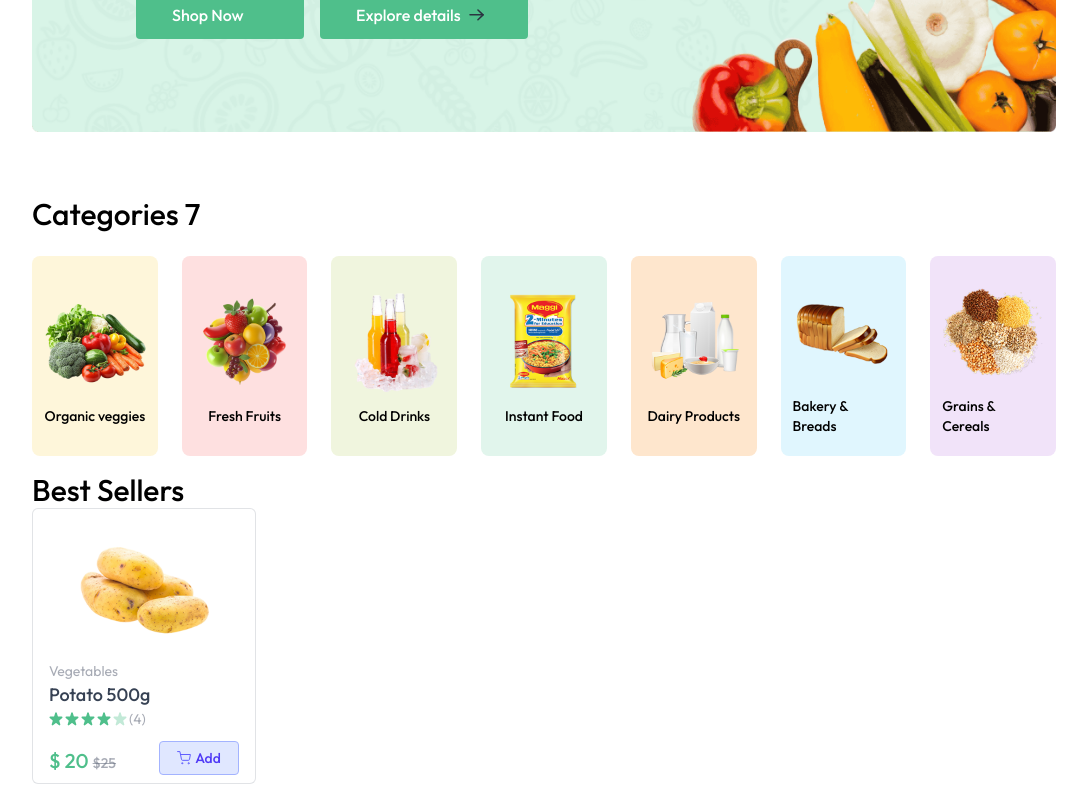
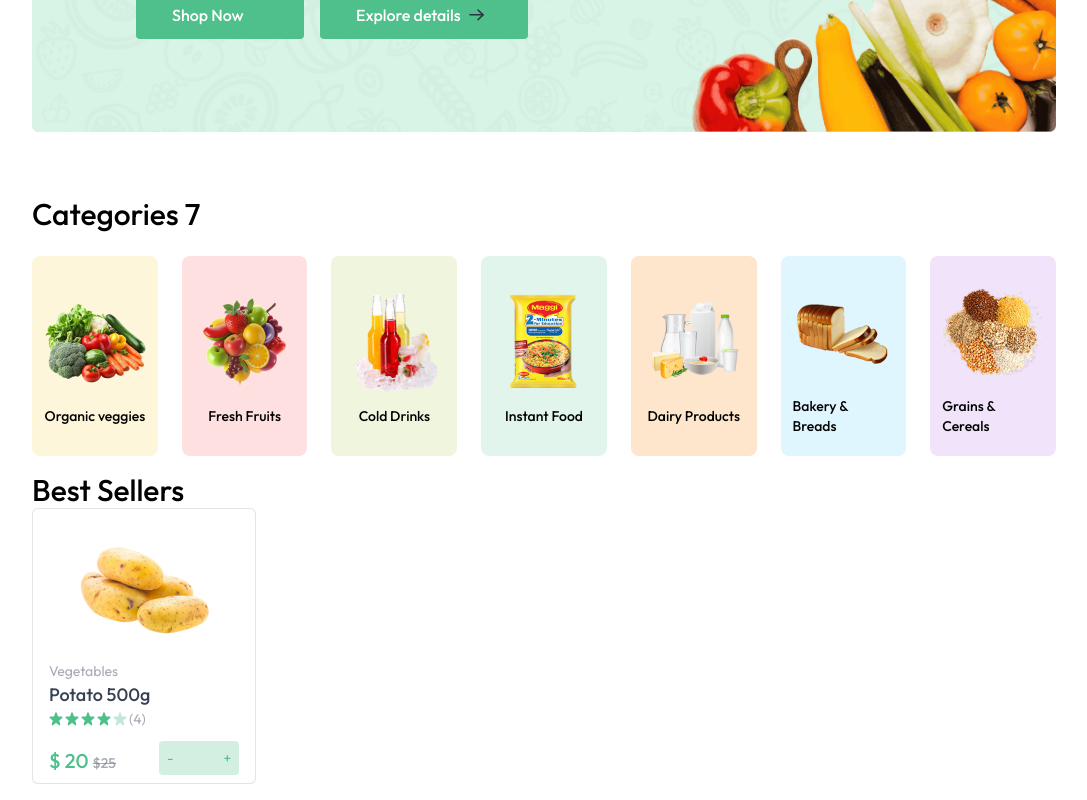
Before and after one commit to JulianaTonu/GreenShop, a React (Vite) app in the folder client/: page / in a window 1280 px wide. Both pictures are taken after a click on the button "Add". Shown: the part 356-1156 px from the top of the page, without its empty margins (96-1183 px from the left). Built offline with nearby package versions, Linux system fonts and the light colour scheme.

Commit message:
addProduct

```diff
--- a/client/src/components/ProductCard.jsx
+++ b/client/src/components/ProductCard.jsx
@@ -31,19 +31,17 @@
                     </p>
                     <div className="text-primary">
                         {!cartItems[product._id] ? (
-                            <button className="flex items-center justify-center gap-1 bg-indigo-100 border border-indigo-300 md:w-[80px] w-[64px] h-[34px] rounded text-indigo-600 font-medium" onClick={() => setCount(1)} >
-                                <svg width="14" height="14" viewBox="0 0 14 14" fill="none" xmlns="http://www.w3.org/2000/svg">
-                                    <path d="M.583.583h2.333l1.564 7.81a1.17 1.17 0 0 0 1.166.94h5.67a1.17 1.17 0 0 0 1.167-.94l.933-4.893H3.5m2.333 8.75a.583.583 0 1 1-1.167 0 .583.583 0 0 1 1.167 0m6.417 0a.583.583 0 1 1-1.167 0 .583.583 0 0 1 1.167 0" stroke="#615fff" stroke-linecap="round" stroke-linejoin="round" />
-                                </svg>
+                            <button className="flex items-center justify-center gap-1 bg-primary/10 border border-primary/60 md:w-[80px] w-[64px] h-[34px] rounded text-indigo-600 font-medium cursor-pointer" onClick={() => addToCart(product._id)} >
+                              <img src={assets.cart_icon} alt="cart_icon" srcset="" />
                                 Add
                             </button>
                         ) : (
                             <div className="flex items-center justify-center gap-2 md:w-20 w-16 h-[34px] bg-primary/25 rounded select-none">
-                                <button onClick={() => setCount((prev) => Math.max(prev - 1, 0))} className="cursor-pointer text-md px-2 h-full" >
+                                <button onClick={() => {removeFromCart(product._id)}} className="cursor-pointer text-md px-2 h-full" >
                                     -
                                 </button>
                                 <span className="w-5 text-center">{product[cartItems._id]}</span>
-                                <button onClick={() => setCount((prev) => prev + 1)} className="cursor-pointer text-md px-2 h-full" >
+                                <button onClick={() => {addToCart(product._id)}} className="cursor-pointer text-md px-2 h-full" >
                                     +
                                 </button>
                             </div>
```
